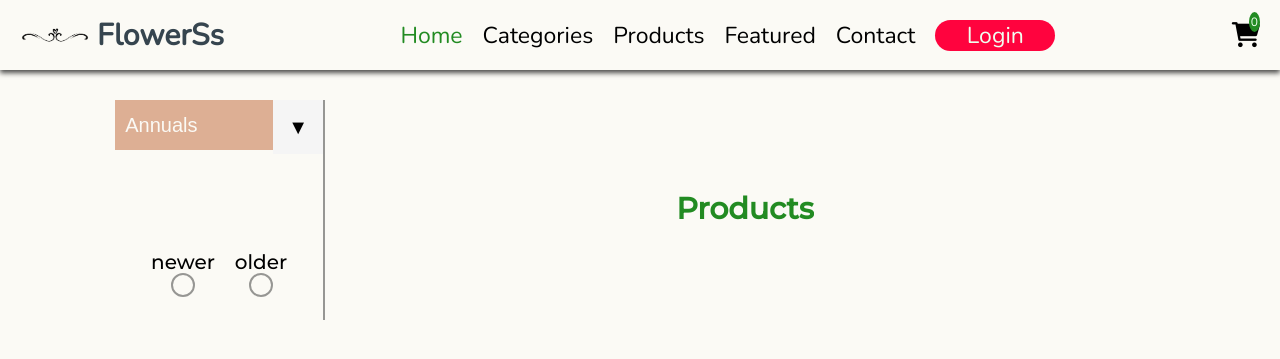
After one commit to greatAlhazen/express-flower-shop, a Node server app: page /product/products in a window 1280 px wide. The commit adds this page. Shown: the top 359 px of the page. Run offline with Node 20, Linux system fonts and the light colour scheme; data that the repository does not hold is empty; some libraries are stand-ins or nearby versions.

Commit message:
design products page and show products with query

```diff
--- a/controllers/home.js
+++ b/controllers/home.js
@@ -8,6 +8,7 @@ module.exports.homePage = async(req,res,next) =>{
         id,
         email: req.email,
         image,
-        products: req.product
+        products: req.product,
+        path: 'home',
     })
 }
--- a/controllers/product.js
+++ b/controllers/product.js
@@ -22,4 +22,16 @@ module.exports.addProduct = async(req,res,next) =>{
         req.flash('error',err.message)
         res.status(302).redirect('/admin/');
     }
-}
+};
+
+module.exports.getProducts = (req,res) =>{
+    res.render('productsPage',{
+        username:req.username,
+        isAdmin:req.isAdmin,
+        id,
+        email: req.email,
+        image,
+        products: req.product,
+        path:'products',
+    });
+};
--- a/public/css/products.css
+++ b/public/css/products.css
@@ -1,5 +1,6 @@
 .productContainer{
     display:flex;
+    justify-content: center;
     padding:7rem 2rem;
     flex-wrap: wrap;
     gap:3rem;
@@ -16,8 +17,8 @@
 
 
 .product{
-    width:33rem;
-    height:37rem;
+    width:26rem;
+    height:29rem;
     position: relative;
     overflow: hidden;
     cursor: pointer;
@@ -55,6 +56,10 @@
     font-size:1.5rem;
     margin-bottom:1.7rem;
     color:var(--table-gray);
+   display: -webkit-box;
+   -webkit-line-clamp: 2;
+   -webkit-box-orient: vertical;
+   overflow: hidden;
  }
 
  .details a{
--- /dev/null
+++ b/public/css/productsPage.css
@@ -0,0 +1,128 @@
+
+.productsPageContainer{
+    display:flex;
+    padding:3rem 9%;
+}
+
+.categories{
+    flex:0 0 20%;
+    display:flex;
+    align-items: center;
+    flex-direction: column;
+    border-right:var(--border);
+    gap:10rem;
+}
+
+.productContainer{
+    flex:0 0 80%;
+}
+
+.productCategories,.sortCategory{
+    text-align: center;
+    font-size:2rem;
+}
+
+.productCategories{
+    position: relative;
+    width:100%;
+    display:flex;
+    height:5rem;
+    background:var(--main-color);
+}
+
+.productCategories::after{
+    content:'\25BC';
+    position: absolute;
+    top:0;
+    right:0;
+    cursor: pointer;
+    padding:1.5rem;
+    pointer-events: none;
+    background:#f5f5f5;
+}
+
+select::-ms-expand{
+    display:none;
+}
+
+
+select{
+    appearance: none;
+    -ms-progress-appearance: none;
+    -webkit-appearance: none;
+    outline:none;
+    background:var(--hard-creme);
+    border:none;
+    flex:1;
+    cursor: pointer;
+    padding:1rem;
+    color:var(--soft-white);
+    font-size:2rem;
+}
+
+
+.sortCategory{
+    display: flex;
+    gap:2rem;
+}
+
+input[type="radio"]{
+    display:none;
+}
+
+label{
+    position: relative;
+    cursor: pointer;
+}
+
+label::after{
+    content:'';
+    display: block;
+    width:2rem;
+    height:2rem;
+    border-radius: 50%;
+    border:var(--border);
+    margin-right:1rem;
+    position: absolute;
+    bottom:-2.3rem;
+    left:50%;
+    transform: translateX(-50%);
+}
+
+input[type="radio"]:checked + label::before{
+    content:'';
+    display: block;
+    width:1rem;
+    height:1rem;
+    border-radius: 50%;
+    background-color: #228B22;
+    margin-right:1rem;
+    position: absolute;
+    top:3rem;
+    left:50%;
+    transform: translateX(-50%);
+}
+
+
+
+
+@media (max-width:991px) {
+
+    .productsPageContainer{
+        flex-direction: column;
+    }
+    .categories{
+        flex:1;
+        justify-content: space-between;
+        flex-direction: row;
+        border-right:0;
+        gap:0;
+        flex-direction: column;
+        gap:4rem;
+    }
+
+    .productContainer{
+        flex:1;
+
+    }
+}
--- /dev/null
+++ b/public/scripts/productsPage.js
@@ -0,0 +1,34 @@
+const category = document.querySelector('#category');
+const categoryButton = document.querySelector('#categoryButton');
+const sort = document.querySelectorAll('.sort');
+const sortButton = document.querySelector('#sortButton');
+const categoryForm = document.querySelector('.productCategories');
+const sortForm = document.querySelector('.sortCategory');
+
+let params = (new URL(document.location)).searchParams;
+const queryCat = params.get('category');
+const querySort = params.get('sort');
+const selectedValue = category.querySelector(`#${queryCat}`);
+if(selectedValue){
+    selectedValue.selected = true;
+}
+
+const selectedRadio = document.querySelector(`#${querySort}`);
+
+
+if(selectedRadio){
+   selectedRadio.checked = true;
+}
+
+
+
+category.addEventListener('change',function(){
+    categoryButton.click();
+});
+
+
+sort.forEach(element => {
+    element.addEventListener('change',function(){
+        sortButton.click();
+    })
+});
--- a/utils/getProduct.js
+++ b/utils/getProduct.js
@@ -2,12 +2,27 @@ const Product = require('../models/product');
 
 
 const getProduct = async (req, res, next) => {
-    const products = await Product.find();
-    if(products){
-        req.product = products;
+   let products;
+    const category = req.query.category;
+    const sort = req.query.sort
+
+    try{
+        if(category){
+        products = await Product.find({"category": {$eq: category}});
+    }else if(sort){
+        if(sort === 'new'){
+            products = await Product.find().sort({createdAt: -1});
+        }else{
+            products = await Product.find().sort({createdAt: 1});
+        }
     }else{
-        req.product = 'Products are not found';
+        products = await Product.find();
     }
+}catch(err){
+        products = 'Products are not found'
+    }
+
+    req.product = products;
     next();
 };
 
--- a/views/login.ejs
+++ b/views/login.ejs
@@ -6,7 +6,7 @@
     <%- include('partials/flash')  %>
 
     <section class="formContainer">
-        <form action="/auth/login" method="POST">
+        <form action="/auth/login?path=<%= path  %> " method="POST">
         <h1 class="formContainerHeading">Sign In</h1>
         <div class="formContainerBox">
             <input type="text" name="username" placeholder="please enter your Username...." autocomplete="off" id="username">
--- a/views/partials/navbar.ejs
+++ b/views/partials/navbar.ejs
@@ -6,11 +6,11 @@
     <ul class="navList">
         <li class="navListItem"><a href="/home/" class='active' id="links">Home</a></li>
         <li class="navListItem"><a href="/home/#categories" id="links">Categories</a></li>
-        <li class="navListItem"><a id="links">Products</a></li>
+        <li class="navListItem"><a href="/product/products" id="links">Products</a></li>
         <li class="navListItem"><a id="links">Featured</a></li>
         <li class="navListItem"><a id="links">Contact</a></li>
         <% if(!username){ %>
-            <li class="navListItem"><a href="/auth/login" class="btn">Login</a></li>
+            <li class="navListItem"><a href="/auth/login?path=<%=path %> " class="btn">Login</a></li>
          <% } %>
 
     </ul>
@@ -35,7 +35,7 @@
             <li><a><i class="fa-solid fa-basket-shopping"></i>My Cart</a></li>
             <li><a href="/user/change/<%= id  %> " ><i class="fa-solid fa-lock"></i>Change Password</a></li>
             <li>
-            <form action="/auth/logout" class="userInfoLinksLogout" method="POST">
+            <form action="/auth/logout?path=<%= path %> " class="userInfoLinksLogout" method="POST">
                 <button >
                      <i class="fa-solid fa-arrow-right-from-bracket"></i>
                     Logout
--- a/views/partials/products.ejs
+++ b/views/partials/products.ejs
@@ -1,5 +1,5 @@
 <div class="productContainer">
-    <h1 class="productContainerHeading heading">Featured Products</h1>
+    <h1 class="productContainerHeading heading">Products</h1>
 
     <% if (Array.isArray(products)) { %>
         <% for(let product of products) { %>
--- /dev/null
+++ b/views/productsPage.ejs
@@ -0,0 +1,36 @@
+<%- include('partials/head')  %>
+<link rel="stylesheet" href="/css/productsPage.css">
+<link rel="stylesheet" href="/css/products.css">
+</head>
+<body>
+
+    <%- include('partials/navbar')  %>
+
+<section class="productsPageContainer">
+    <div class="categories">
+        <form action="/product/products" class="productCategories">
+        <select name="category" id="category" required>
+            <option value="annuals" id="annuals">Annuals</option>
+            <option value="biennials" id="biennials">Biennials</option>
+            <option value="perennials" id="perennials">Perennials</option>
+        </select>
+        <button type="submit" hidden id="categoryButton">send</button>
+    </form>
+    <form action="/product/products" class="sortCategory">
+        <input type="radio" name="sort" value="new" class="sort" id="new">
+        <label for="new">newer</label>
+        <input type="radio" name="sort" value="old" class="sort" id="old">
+        <label for="old">older</label>
+        <button type="submit" hidden id="sortButton">send</button>
+    </form>
+ </div>
+
+ <%- include('partials/products')  %>
+
+
+    </section>
+
+    <script src="/scripts/navbar.js"></script>
+    <script src="/scripts/productsPage.js"></script>
+
+<%- include('partials/end')  %>
```
Also changed, not shown: controllers/auth.js (+15 -4 lines), public/css/home.css (+1 -7 lines), routes/product.js (+15 -1 lines).
